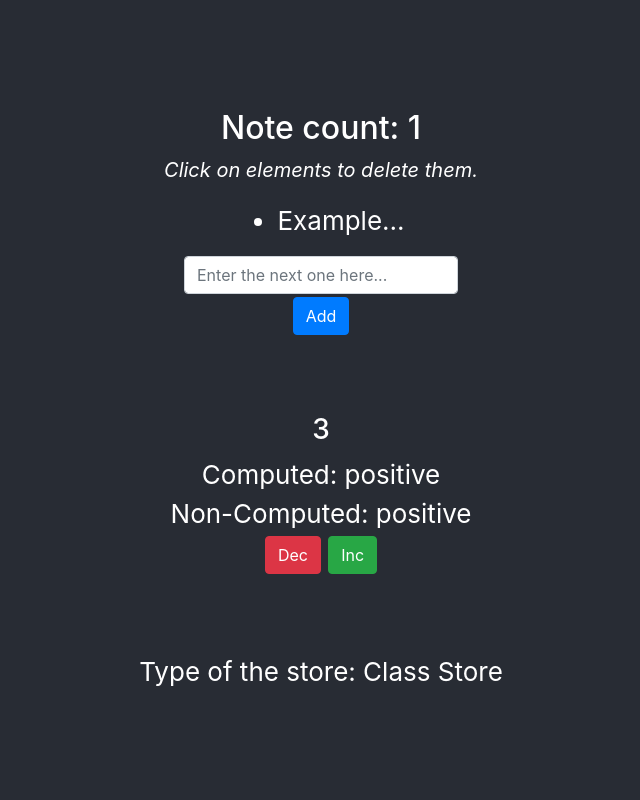
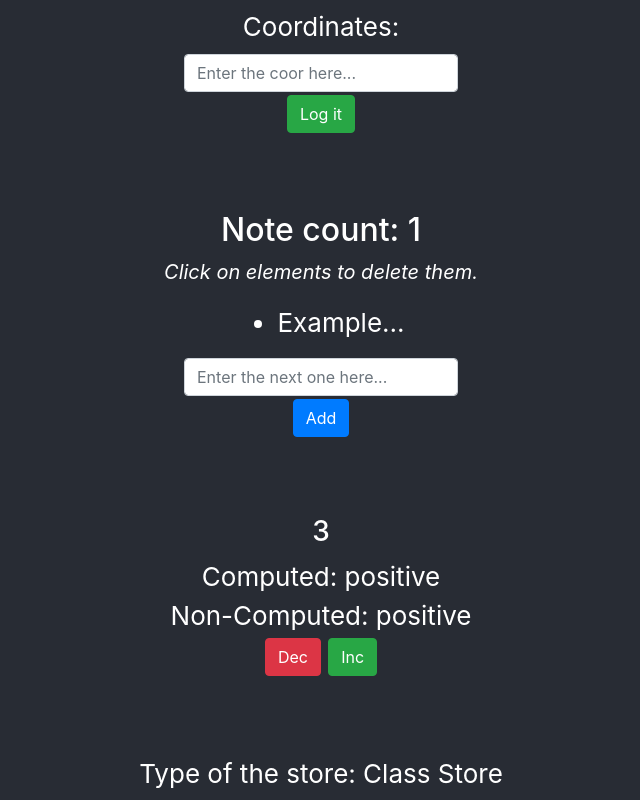
Before and after one commit to nmuren/mobx-react-app, a React (Create React App) app: page / in a window 1280 px wide. Shown: the whole page, without its empty margins (319-959 px from the left). Built offline with nearby package versions, Linux system fonts and the light colour scheme; what mobx-logger would draw is missing.

Commit message:
input mask trials

```diff
--- a/package.json
+++ b/package.json
@@ -7,12 +7,15 @@
     "@testing-library/react": "^11.1.0",
     "@testing-library/user-event": "^12.1.10",
     "bootstrap": "^4.5.3",
+    "incr-regex-package": "^1.0.4",
     "mobx": "^6.0.4",
     "mobx-logger": "^0.7.1",
+    "mobx-react": "^7.0.5",
     "mobx-react-lite": "^3.1.6",
     "react": "^17.0.1",
     "react-bootstrap": "^1.4.0",
     "react-dom": "^17.0.1",
+    "react-imask": "^6.0.5",
     "react-scripts": "4.0.0",
     "web-vitals": "^0.2.4"
   },
--- a/src/App.js
+++ b/src/App.js
@@ -10,11 +10,14 @@ import CounterStatus from "./view/counter/CounterStatus";
 import CounterNonComputeStatus from "./view/counter/CounterNonComputeStatus";
 import CounterOperations from "./view/counter/CounterOperations";
 import StoreFooter from "./view/StoreFooter";
+import Maskoo from "./view/Maskoo";
 
 function App() {
     return (
         <div className="App App-header">
             <Provider>
+                <Maskoo/>
+                <br/><br/>
                 <NoteCounter/>
                 <NoteList/>
                 <AddNote/>
--- /dev/null
+++ b/src/view/Maskoo.js
@@ -0,0 +1,57 @@
+import React, {useState} from "react";
+import Form from "react-bootstrap/cjs/Form";
+import Button from "react-bootstrap/Button";
+
+// ((([0-9]|[1-8][0-9])((\.[0-9]{1,5})|))|90\.00000)
+// ((([0-9]|[1-8][0-9])\.[0-9]{1,5})|90\.00000)
+// ((([0-9]|[1-9][0-9]|1[0-7][0-9])((\.[0-9]{1,5})|))|180\.00000)
+// ((([0-9]|[1-9][0-9]|1[0-7][0-9])\.[0-9]{1,5})|180\.00000)
+
+// ((([0-9]|[1-8][0-9])((\.[0-9]{1,5})|))|90\.00000) ((([0-9]|[1-9][0-9]|1[0-7][0-9])((\.[0-9]{1,5})|))|180\.00000)
+
+// ((([0-9]|[1-8][0-9])\.[0-9]{1,5})|90\.00000) ((([0-9]|[1-9][0-9]|1[0-7][0-9])\.[0-9]{1,5})|180\.00000)
+
+// 90.00000 2146.5757749
+// 89.68888  2146.5757749
+// 1.44500 146.5757749
+// 146.57577 2146.5757749
+// 2146.57577 180.5757749
+// 0.45454 180.00000
+// 99.99999 999.99999
+// 99.0 999.99999
+// 99. .99999
+
+const Maskoo = () => {
+
+    const [coor, setCoor] = useState("");
+    const latRegex = /((([0-9]|[1-8][0-9])\.[0-9]{1,5})|90\.00000)/;
+    const lonRegex = /((([0-9]|[1-9][0-9]|1[0-7][0-9])\.[0-9]{1,5})|180\.00000)/;
+    const mask = /((([0-9]|[1-8][0-9])\.[0-9]{1,5})|90\.00000) ((([0-9]|[1-9][0-9]|1[0-7][0-9])\.[0-9]{1,5})|180\.00000)/;
+
+    const color = /Red|Gr(een|ay)|Blue|Yellow|O(range|live)/;
+
+
+    return (
+        <Form onSubmit={e => {
+            console.debug("coor ->", coor);
+            setCoor("");
+            e.preventDefault();
+        }}>
+            <label>
+                Coordinates:{' '}
+
+            </label>
+            <Form.Control type="text"
+                          placeholder="Enter the coor here..."
+                          value={coor}
+                          onChange={(e) => {
+                              console.log(e.target.value);
+                              setCoor(e.target.value)
+                          }}
+            />
+            <Button type="submit" variant="success">Log it</Button>
+        </Form>
+    )
+}
+
+export default Maskoo;
--- a/src/view/counter/Counter.js
+++ b/src/view/counter/Counter.js
@@ -3,11 +3,8 @@ import {observer} from "mobx-react-lite";
 import {Context} from "../../mobx/indexStore";
 
 const Counter = () => {
-
     const store = useContext(Context);
-    return <h3>
-        {store.counter}
-    </h3>
+    return (<h3>{store.counter}</h3>);
 }
 
 export default observer(Counter);
```
Also changed, not shown: 1 other file (tests, documents, lock files or other folders).
